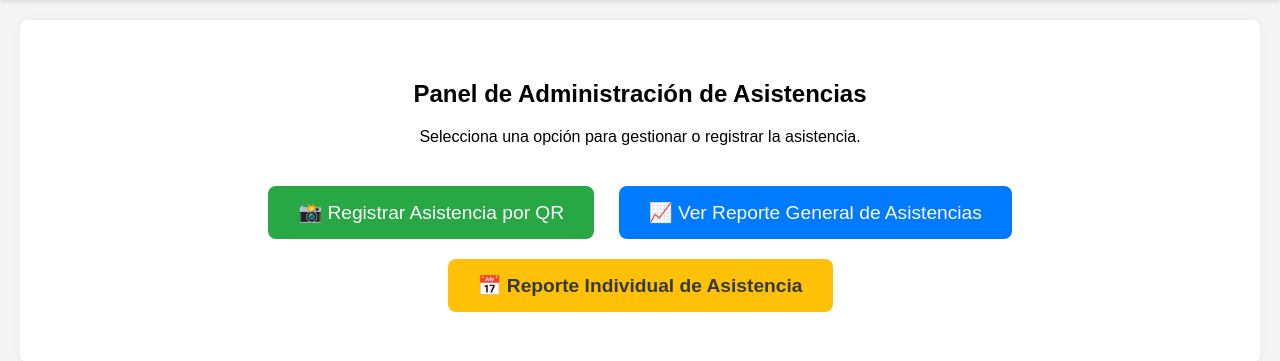
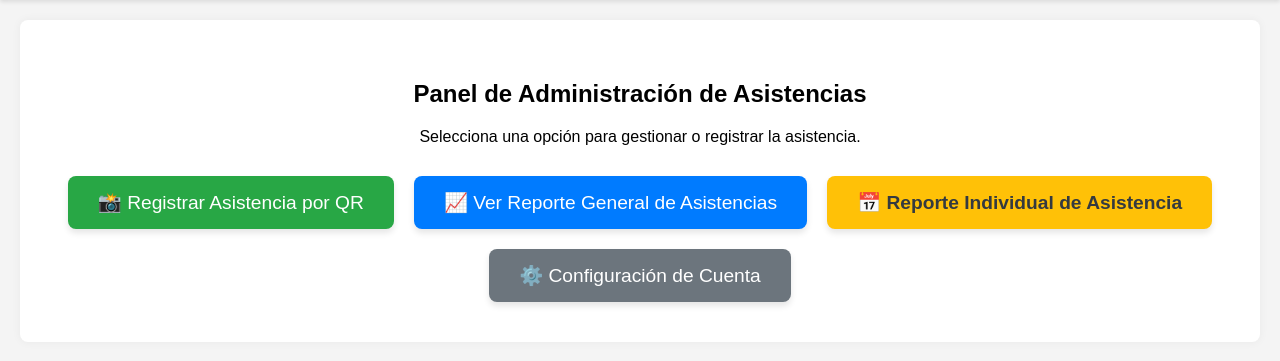
Before and after one commit to themackenzie/basetest, a Flask app: page /admin in a window 1280 px wide. Shown: the part 58-419 px from the top of the page. Run offline with Flask 3, Linux system fonts and the light colour scheme; the visitor is signed in with stand-in values (Sample User, id 1); some libraries are stand-ins or nearby versions.

Commit message:
Update admin_dashboard.html

```diff
--- a/templates/admin_dashboard.html
+++ b/templates/admin_dashboard.html
@@ -7,20 +7,21 @@
         <h2>Panel de Administración de Asistencias</h2>
         <p>Selecciona una opción para gestionar o registrar la asistencia.</p>
 
-        <div style="margin-top: 30px;">
-            <!-- Botón 1: Registrar Asistencia por QR -->
-            <a href="{{ url_for('admin_scanner') }}" style="display: inline-block; padding: 15px 30px; background-color: #28a745; color: white; text-decoration: none; border-radius: 8px; margin: 10px; font-size: 1.2em;">
+        <div style="margin-top: 30px; display: flex; flex-wrap: wrap; justify-content: center; gap: 20px;">
+            <a href="{{ url_for('admin_scanner') }}" style="display: inline-block; padding: 15px 30px; background-color: #28a745; color: white; text-decoration: none; border-radius: 8px; font-size: 1.2em; box-shadow: 0 4px 6px rgba(0,0,0,0.1);">
                 📸 Registrar Asistencia por QR
             </a>
 
-            <!-- Botón 2: Reporte General de Asistencias -->
-            <a href="{{ url_for('admin_attendance_report') }}" style="display: inline-block; padding: 15px 30px; background-color: #007bff; color: white; text-decoration: none; border-radius: 8px; margin: 10px; font-size: 1.2em;">
+            <a href="{{ url_for('admin_attendance_report') }}" style="display: inline-block; padding: 15px 30px; background-color: #007bff; color: white; text-decoration: none; border-radius: 8px; font-size: 1.2em; box-shadow: 0 4px 6px rgba(0,0,0,0.1);">
                 📈 Ver Reporte General de Asistencias
             </a>
 
-            <!-- Botón 3: Reporte Individual de Asistencia (NUEVO) -->
-            <a href="{{ url_for('admin_individual_report') }}" style="display: inline-block; padding: 15px 30px; background-color: #ffc107; color: #343a40; text-decoration: none; border-radius: 8px; margin: 10px; font-size: 1.2em; font-weight: bold;">
+            <a href="{{ url_for('admin_individual_report') }}" style="display: inline-block; padding: 15px 30px; background-color: #ffc107; color: #343a40; text-decoration: none; border-radius: 8px; font-size: 1.2em; font-weight: bold; box-shadow: 0 4px 6px rgba(0,0,0,0.1);">
                 📅 Reporte Individual de Asistencia
+            </a>
+
+            <a href="{{ url_for('admin_settings') }}" style="display: inline-block; padding: 15px 30px; background-color: #6c757d; color: white; text-decoration: none; border-radius: 8px; font-size: 1.2em; box-shadow: 0 4px 6px rgba(0,0,0,0.1);">
+                ⚙️ Configuración de Cuenta
             </a>
         </div>
     </div>
```
